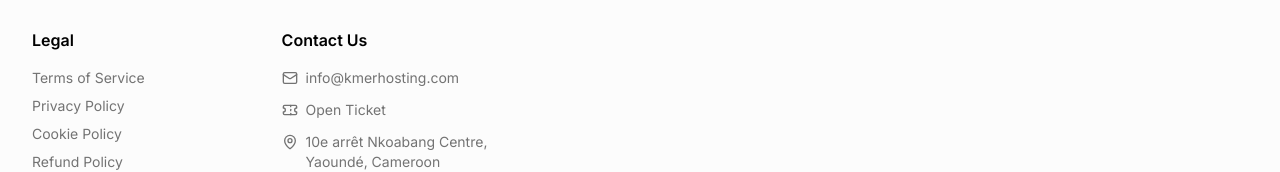
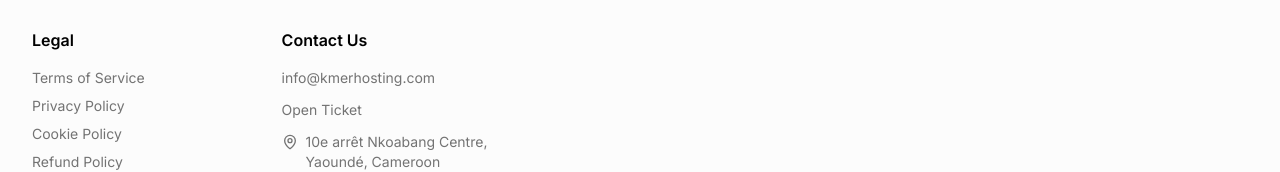
Before and after one commit to KmerHosting/kmerhosting-website, a Next.js app: page / in a window 1280 px wide. Shown: the part 8579-8751 px from the top of the page. Built offline with nearby package versions, Linux system fonts and the light colour scheme.

Commit message:
change on footer

```diff
--- a/components/footer.tsx
+++ b/components/footer.tsx
@@ -285,13 +285,11 @@
               <h4 className="font-semibold mb-4">{"Contact Us"}</h4>
               <ul className="space-y-3 text-sm text-muted-foreground">
                 <li className="flex items-center gap-2">
-                  <Mail className="h-4 w-4" />
                   <a href="mailto:info@kmerhosting.com" className="hover:text-[#07C983] transition-colors">
                   info@kmerhosting.com
                   </a>
                 </li>
                 <li className="flex items-center gap-2">
-                  <Ticket className="h-4 w-4" />
                   <Link href="/support" className="hover:text-[#07C983] transition-colors">
                   Open Ticket
                   </Link>
```
Also changed, not shown: public/payment-options/download (10).svg (deleted), public/payment-options/download (11).svg (deleted).
